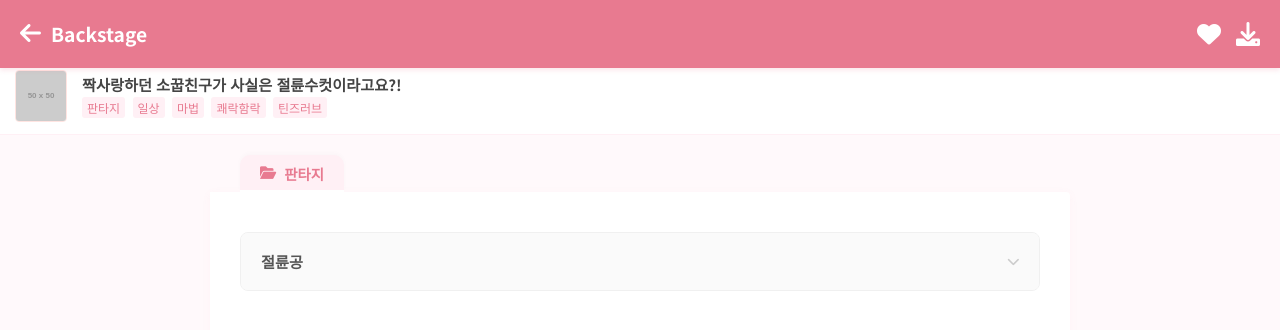
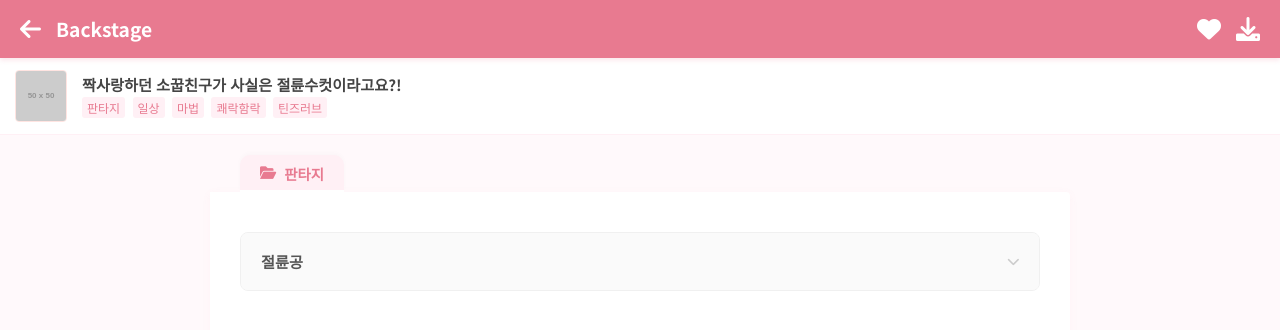
Before and after one commit to narelim/mag-ross-archive, a Jekyll site: the page built from secretposts/dmar20250004.md, in a window 1280 px wide and 900 px high. Shown: the top 330 px of the window. Built offline with Jekyll 4.4.1, drawn with Linux system fonts in a browser that asks for light colours.

Commit message:
play-viewer.html 업데이트

```diff
--- a/_layouts/play-viewer.html
+++ b/_layouts/play-viewer.html
@@ -37,7 +37,8 @@
         }
         .back-btn {
             background: none; border: none; color: white;
-            font-size: 1.5rem; cursor: pointer; padding: 5px 10px 5px 0;
+            font-size: 1.5rem; cursor: pointer; padding: 0; margin-right: 15px;
+            display: flex; align-items: center;
         }
         .app-title { font-weight: bold; flex: 1; font-size: 1.2rem; }
         .app-icons { font-size: 1.5rem; display: flex; gap: 15px; }
```
